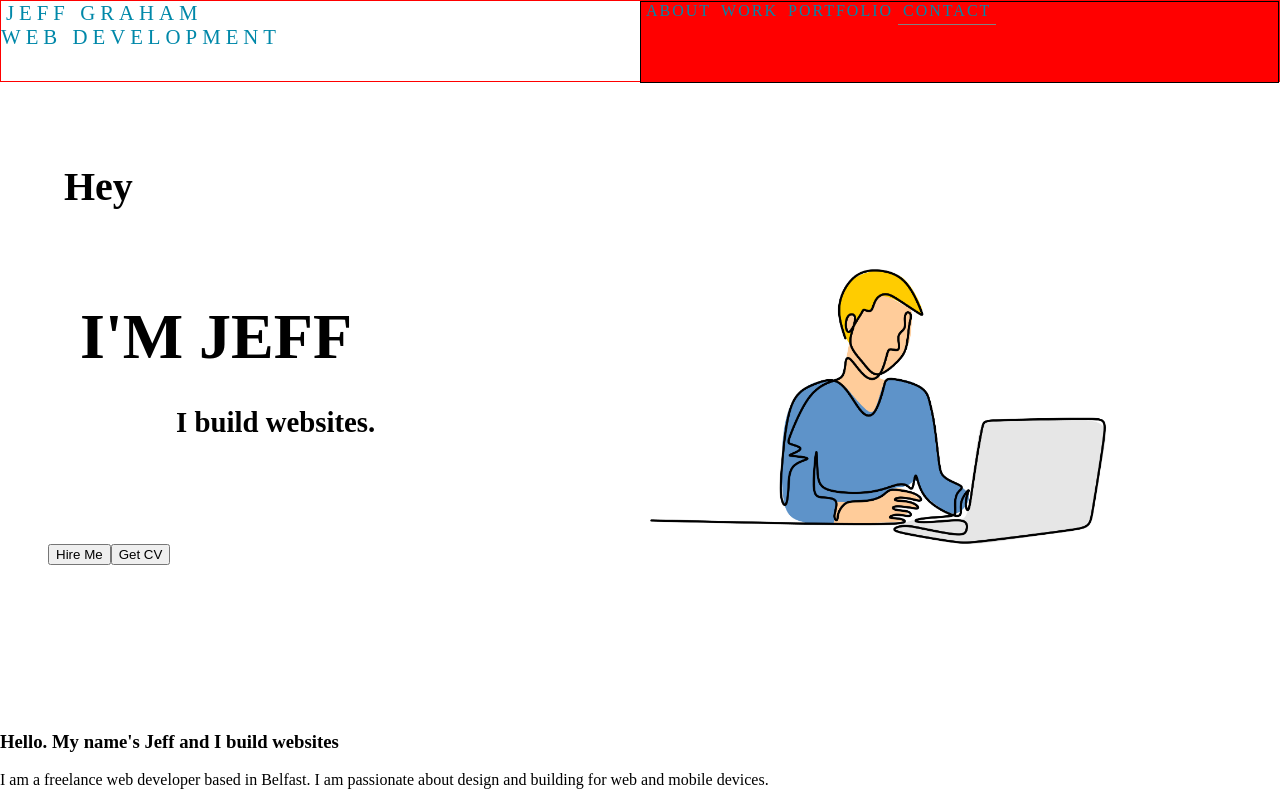
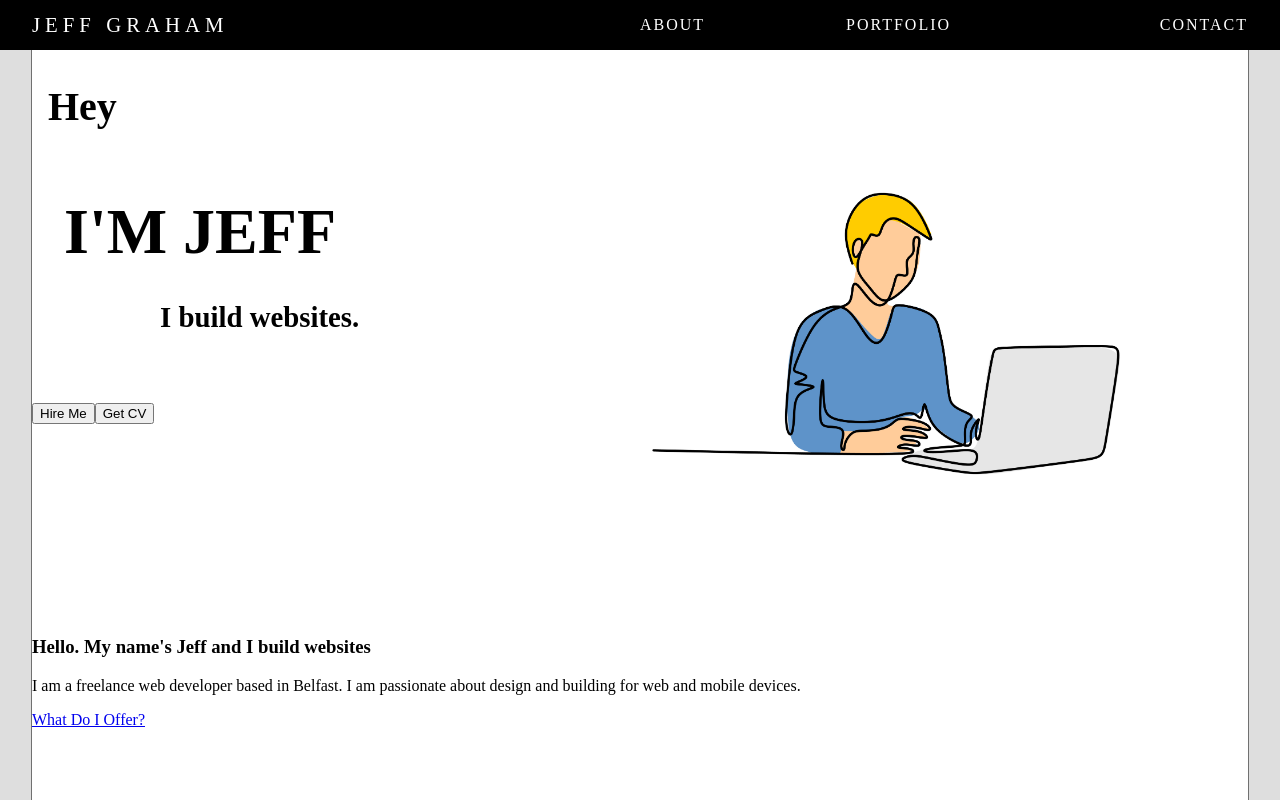
Before and after one commit to jazzygr/gatsby-portfolio, a Gatsby site: page / in a window 1280 px wide. Shown: the top 800 px of the page. Built offline with nearby package versions, Linux system fonts and the light colour scheme; Gatsby itself is replaced by a stand-in of ours.

Commit message:
Layout updates

```diff
--- a/src/components/Banner.js
+++ b/src/components/Banner.js
@@ -54,7 +54,6 @@
   const Container = styled.div`
   display: grid;
   grid-template-columns: 1fr 2fr;
-  margin: 3rem;
 
 
   `
@@ -62,7 +61,7 @@
   const BannerTextContainer = styled.div`
   display: grid;
   grid-template-rows: repeat(4, 1fr);
-  max-height: 80vh;
+  max-height: 80%;
 
   h2:nth-child(1){
     font-family: ${theme.fontSecondary};
--- a/src/components/Header.js
+++ b/src/components/Header.js
@@ -9,12 +9,11 @@
 
     <Container>
     <Logo>
-    <StyledLink to="/" logo='logo'>Jeff Graham<br></br>Web Development</StyledLink>
+    <StyledLink to="/" logo='logo'>Jeff Graham</StyledLink>
     </Logo>
 
     <Nav>
     <StyledLink to="/about">About</StyledLink>
-    <StyledLink to="/work">Work</StyledLink>
     <StyledLink to="/portfolio">Portfolio</StyledLink>
     <StyledLink to="/contact" highlight="highlight">Contact</StyledLink>
     </Nav>
@@ -36,38 +35,46 @@
 
     const Container = styled.div`
     display: grid;
+    background-color: ${theme.black};
     grid-template-columns: repeat(2, 1fr);
-    z-index: 999;
-    border: 1px solid red;
-    height: 10vh;
+    grid-auto-rows: minmax(50px, auto);
+    z-index: 10;
     @media(max-width:650px){
       display: grid;
 
     }
     nav:nth-child(2){
-      background-color: red;
+
     }
 
     `
     const Logo = styled.div`
+    display: grid;
+    align-items: center;
+    padding-left: 2rem;
     text-transform: uppercase;
     cursor: pointer;
 
     `
     const Nav = styled.nav`
-    border: 1px solid black;
-    height: 100%;
+    display: grid;
+    grid-template-columns: repeat(3, 1fr);
+    grid-gap: 10px;
+    align-items: center;
+    padding-right: 2rem;
+
+
 
     `
 
     const StyledLink = styled(Link)`
+    display: grid;
+    justify-self: ${props => (props.highlight ? 'end' : 'start')};
     text-decoration: none;
     text-transform: uppercase;
     letter-spacing: ${props => (props.logo ? '5px' : '2px')};
-    padding: 5px;
     font-size: ${props => (props.logo ? '.85rem' : '.6rem')};
-    color: ${theme.primary};
-    border-bottom: 1px solid ${props => (props.highlight ? theme.gray : 'none')};
+    color: ${theme.white};
     transition: all 0.3s ease 0s;
 
     @media(min-width:650px){
--- a/src/components/layout.css
+++ b/src/components/layout.css
@@ -3,3 +3,7 @@
     padding: 0;
     font-size: 16px;
 }
+
+body{
+    background-color: #dedede;
+}
--- a/src/components/layout.js
+++ b/src/components/layout.js
@@ -1,7 +1,6 @@
 import React from "react"
 import PropTypes from "prop-types"
 import { useStaticQuery, graphql } from "gatsby"
-
 import Header from "./Header"
 import "./layout.css"
 import Footer from "./Footer"
@@ -20,12 +19,7 @@
   return (
     <>
     <Header siteTitle={data.site.siteMetadata.title} />
-
     <main>{children}</main>
-
-
-
-
     <Footer />
     </>
     )
--- a/src/pages/index.js
+++ b/src/pages/index.js
@@ -1,22 +1,30 @@
 import React from "react"
-import { Link } from "gatsby"
 
 import Layout from "../components/layout"
 import Banner from "../components/Banner"
 import AboutBlurb from "../components/AboutBlurb"
 import SEO from "../components/seo"
 import Cards from "../components/Cards"
+import styled from 'styled-components'
 
 const IndexPage = () => (
   <Layout>
     <SEO title="Home" />
-    <div>
+    <Container>
       <Banner />
       <AboutBlurb />
       <Cards />
-    </div>
-    <Link to="/page-2/">Go to page 2</Link>
+    </Container>
   </Layout>
 )
 
+const Container = styled.div`
+  width: 95%;
+  margin: 0 auto;
+  border-left: 1px solid #707070;
+  border-right: 1px solid #707070;
+  background-color: white;
+`
+
+
 export default IndexPage
```
Also changed, not shown: src/styles/elements.js (deleted), src/styles/global.js (line endings or trailing spaces). Lines whose indentation alone changed are shown as unchanged.
